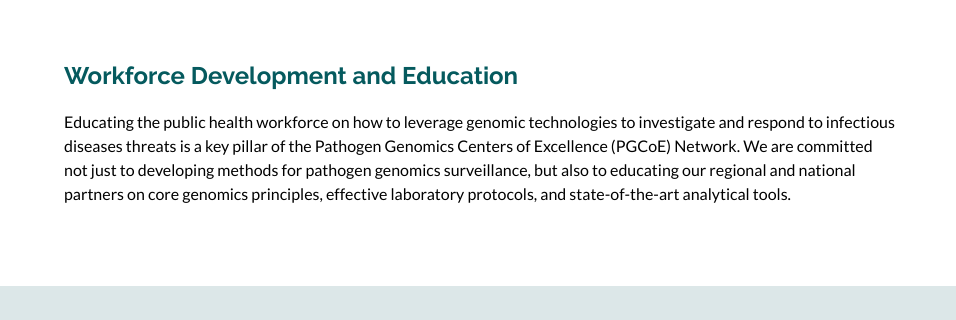
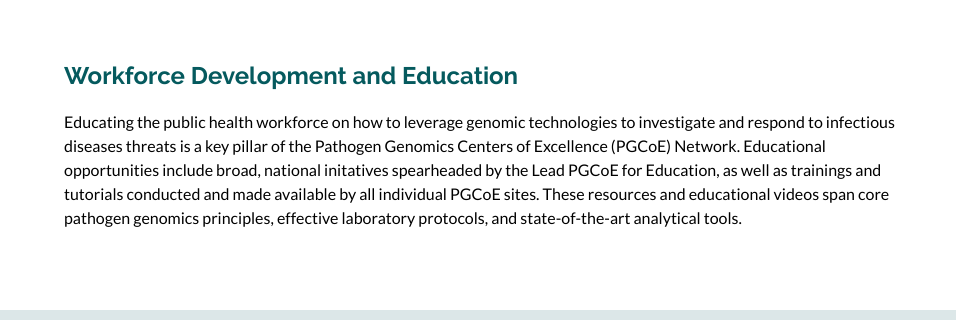
Before and after one commit to meg256/testpages, a plain HTML site: page education.html in a window 1280 px wide. Shown: the part 82-402 px from the top of the page, 0-956 px from the left. Drawn offline with Linux system fonts and the light colour scheme.

Commit message:
refine education description

```diff
--- a/education.html
+++ b/education.html
@@ -34,7 +34,7 @@
   <div class="top-container">
       <div class="content">
         <h2>Workforce Development and Education</h2>
-        <p>Educating the public health workforce on how to leverage genomic technologies to investigate and respond to infectious diseases threats is a key pillar of the Pathogen Genomics Centers of Excellence (PGCoE) Network. We are committed not just to developing methods for pathogen genomics surveillance, but also to educating our regional and national partners on core genomics principles, effective laboratory protocols, and state-of-the-art analytical tools.<p>
+        <p>Educating the public health workforce on how to leverage genomic technologies to investigate and respond to infectious diseases threats is a key pillar of the Pathogen Genomics Centers of Excellence (PGCoE) Network. Educational opportunities include broad, national initatives spearheaded by the Lead PGCoE for Education, as well as trainings and tutorials conducted and made available by all individual PGCoE sites. These resources and educational videos span core pathogen genomics principles, effective laboratory protocols, and state-of-the-art analytical tools.<p>
       </div>
       <div>
         <img src="img/pgcoe-network-graphic-element.png" alt="PGCoE logo">
```
